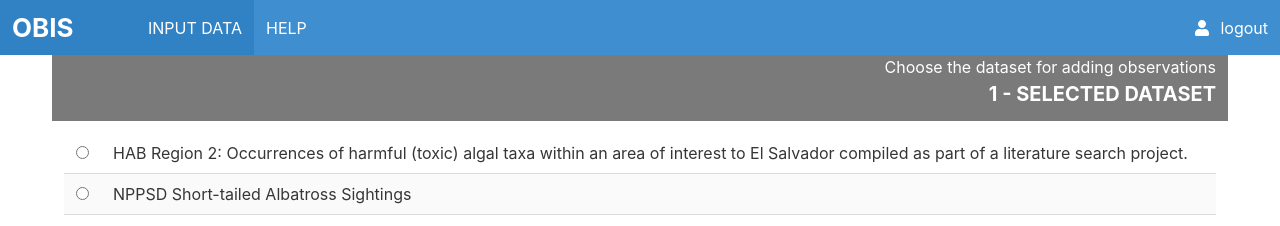
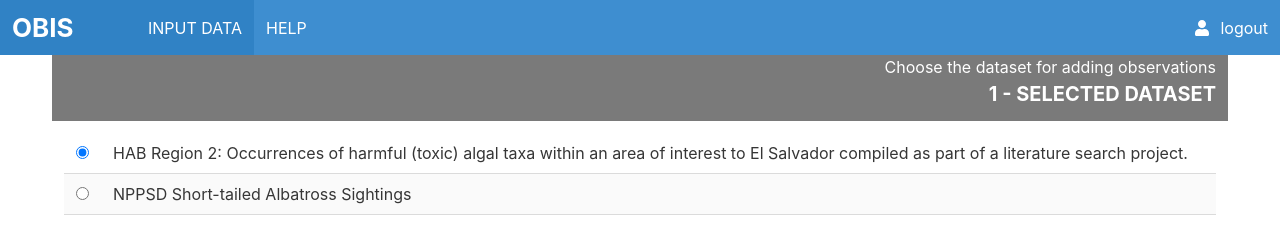
Before and after one commit to iobis/smalldata, a React (Create React App) app in the folder occurrences-app/: page /input-data/new in a window 1280 px wide. Shown: the top 226 px of the page. Built offline with nearby package versions, Linux system fonts and the light colour scheme.

Commit message:
Add initial logic for interactions with the dataset selection

```diff
--- a/occurrences-app/src/components/pages/Occurrence/SelectedDataset/SelectedDataset.js
+++ b/occurrences-app/src/components/pages/Occurrence/SelectedDataset/SelectedDataset.js
@@ -1,18 +1,38 @@
-import React from 'react'
+import PropTypes from 'prop-types'
+import React, { useState } from 'react'
 
 export default function SelectedDataset() {
+  const [datasetId, setDataSetId] = useState(null)
+
   return (
     <div className="selected-dataset is-fluid">
       <div className="columns">
         <div className="column">
           <table className="table is-striped is-fullwidth">
             <tbody>
-            <DatasetOption description="HAB Region 2: Occurrences of harmful (toxic) algal taxa within an area of interest to El Salvador compiled as part of a literature search project."/>
-            <DatasetOption description="NPPSD Short-tailed Albatross Sightings"/>
-            <DatasetOption description="PANGAEA - Data from Christian-Albrechts-University Kiel"/>
-            <DatasetOption description="NSIS: List of marine benthic algae from Magdalen Islands, Quebec as recorded in 1979"/>
-            <DatasetOption description="Seguimiento de 10 crías de tortuga boba nacidas en 2016 en el litoral valenciano, en el marco del Proyecto LIFE 15 IPE ES 012 (aggregated per 1-degree cell)"/>
-            <DatasetOption description="Waved Albatross Tracking (aggregated per 1-degree cell)"/>
+            <DatasetOption
+              checked={true}
+              onClick={() => setDataSetId(0)}
+              description="HAB Region 2: Occurrences of harmful (toxic) algal taxa within an area of interest to El Salvador compiled as part of a literature search project."/>
+            <DatasetOption
+              checked={false}
+              onClick={() => setDataSetId(1)} description="NPPSD Short-tailed Albatross Sightings"/>
+            <DatasetOption
+              checked={false}
+              onClick={() => setDataSetId(2)}
+              description="PANGAEA - Data from Christian-Albrechts-University Kiel"/>
+            <DatasetOption
+              checked={false}
+              onClick={() => setDataSetId(3)}
+              description="NSIS: List of marine benthic algae from Magdalen Islands, Quebec as recorded in 1979"/>
+            <DatasetOption
+              checked={false}
+              onClick={() => setDataSetId(4)}
+              description="Seguimiento de 10 crías de tortuga boba nacidas en 2016 en el litoral valenciano, en el marco del Proyecto LIFE 15 IPE ES 012 (aggregated per 1-degree cell)"/>
+            <DatasetOption
+              checked={false}
+              onClick={() => setDataSetId(5)}
+              description="Waved Albatross Tracking (aggregated per 1-degree cell)"/>
             </tbody>
           </table>
         </div>
@@ -21,11 +41,17 @@ export default function SelectedDataset() {
   )
 }
 
-function DatasetOption({ description }) {
+function DatasetOption({ checked, description, onClick }) {
   return (
     <tr>
-      <td><input type="radio" name="dataset"/></td>
+      <td><input checked={checked} type="radio" name="dataset" onClick={onClick}/></td>
       <td>{description}</td>
     </tr>
   )
 }
+
+DatasetOption.propTypes = {
+  checked:     PropTypes.bool.isRequired,
+  description: PropTypes.string.isRequired,
+  onClick:     PropTypes.func.isRequired
+}
```
